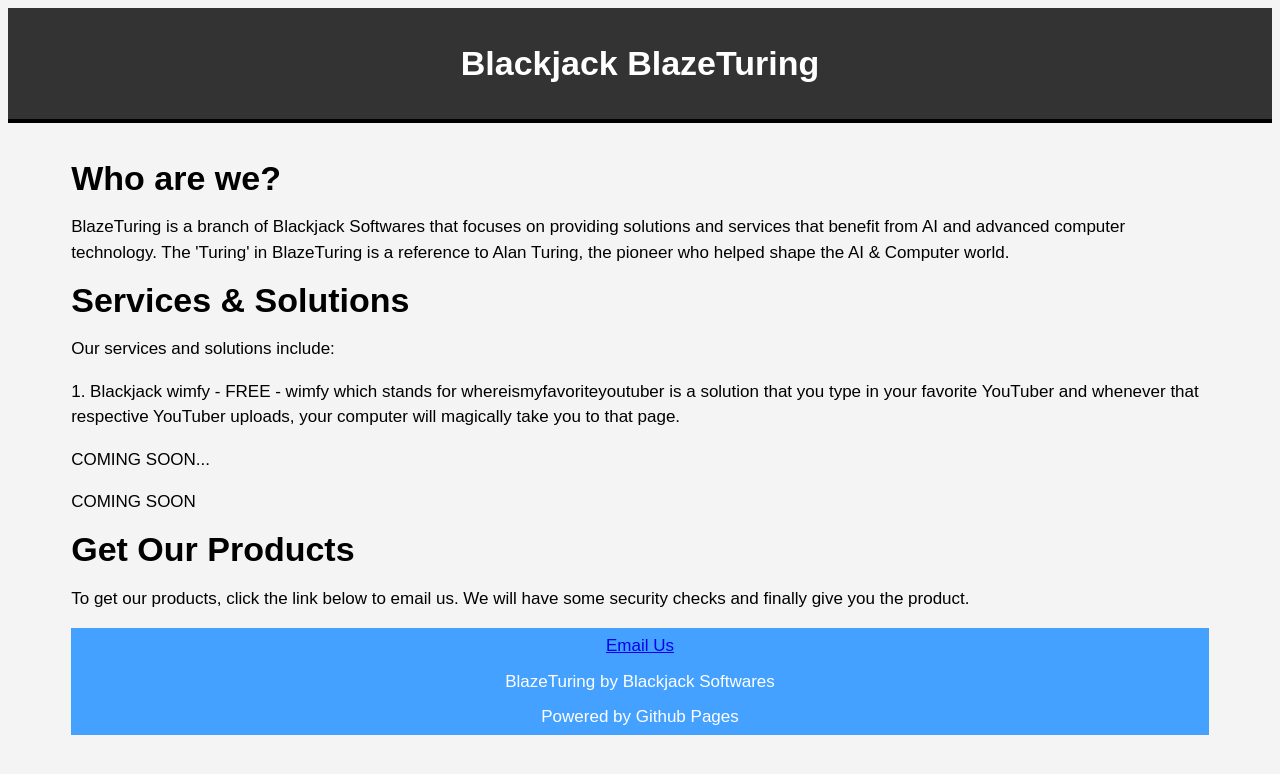
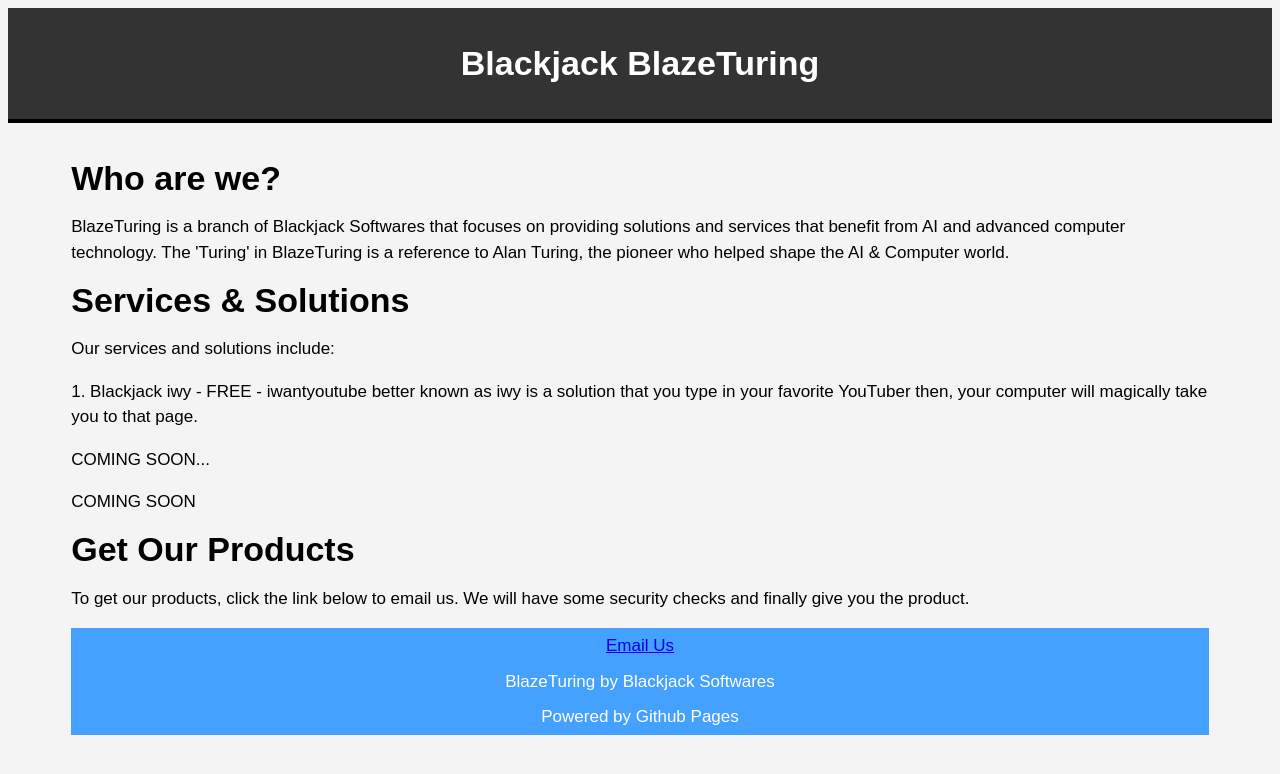
Before and after one commit to Blackjack-Softwares/BlazeTuring, a plain HTML site: page index.html in a window 1280 px wide. Drawn offline with nearby package versions, Linux system fonts and the light colour scheme; a script that the page names is missing.

Commit message:
Update index.html

```diff
--- a/index.html
+++ b/index.html
@@ -45,7 +45,7 @@
   <h1 id = "heading2">Services & Solutions</h1>
   <p id = "para2">Our services and solutions include:</p>
   <!--<p id = "para2">1. Blackjack myNetKey Finder (CURRENTLY UNAVAILABLE) - $20 -   myNetKey Finder or MNKF for short is a solution that lets you find the passwords of all the networks your computer has been connected to. WARNING: myNetKey Finder is only for educational purposes. Neither Blackjack nor Garvit Nagpal are responsible for malicious attacks or anything illegal using this technology. Users must use this as a piece of AI to be amazed at how far technology has gotten, not to misuse it. DO NOT USE myNetKey Finder ON SOMEONE ELSE's NETWORK.</p>!-->
-  <p id = "para2">1. Blackjack wimfy - FREE - wimfy which stands for whereismyfavoriteyoutuber is a solution that you type in your favorite YouTuber and whenever that respective YouTuber uploads, your computer will magically take you to that page.  </p>
+  <p id = "para2">1. Blackjack iwy - FREE - iwantyoutube better known as iwy is a solution that you type in your favorite YouTuber then, your computer will magically take you to that page.  </p>
   <p id = "para2">COMING SOON...</p>
   <p id = "para2">COMING SOON</p>
 
```
